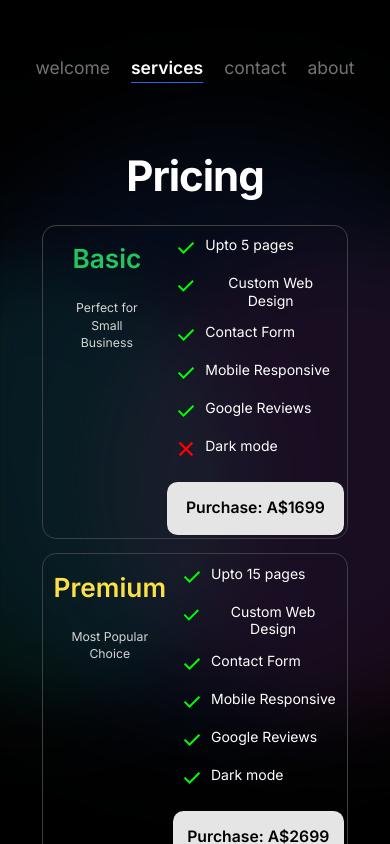
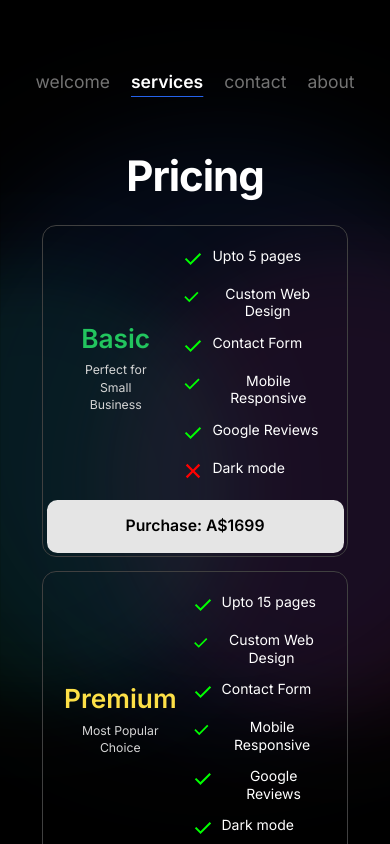
Before and after one commit to kyaakpa/webtion, a Next.js app: page /services in a window 390 px wide. Shown: the top 844 px of the page. Built offline with nearby package versions, Linux system fonts and the light colour scheme.

Commit message:
responseive minor fixes

```diff
--- a/app/components/Nav.js
+++ b/app/components/Nav.js
@@ -7,7 +7,7 @@ const Nav = () => {
 
   return (
     <nav>
-      <ul className="flex justify-center pt-16 sm:gap-12 gap-6 text-xl h-[15vh] text-neutral-500">
+      <ul className="flex justify-center pt-20 sm:pt-16 sm:gap-12 gap-6 text-xl h-[15vh] text-neutral-500">
         <li className={path === "/welcome" ? "active" : "inactive"}>
           <Link href="/welcome">welcome</Link>
         </li>
--- a/app/components/PricingCard.js
+++ b/app/components/PricingCard.js
@@ -11,24 +11,33 @@ const PricingCard = ({
   price,
 }) => {
   return (
-    <div className="p-1 lg:items-center flex lg:flex-col border  border-neutral-700 justify-between lg:justify-evenly rounded-2xl w-full lg:w-[300px] lg:gap-6">
-      <div className="lg:p-0 p-2 flex flex-col lg:gap-0 gap-5 ">
-        <h5 className={`text-3xl pt-2 ${titleColor} font-semibold`}>{title}</h5>
-        <p className="pt-2 h-[5vh] text-sm px-4 text-neutral-300 flex-col flex">
+    <div className="p-1 lg:items-center flex max-lg:flex-col lg:flex-col border  border-neutral-700 justify-between lg:justify-evenly rounded-2xl w-full lg:w-[300px] lg:gap-6">
+      <div className=" max-lg:flex max-lg:flex-row max-lg:p-3">
+        <div className="lg:p-0 p-2 flex flex-col max-lg:justify-center lg:h-[12vh]">
+          <h5 className={`text-3xl pt-2 ${titleColor} font-semibold`}>
+            {title}
+          </h5>
+          <p className="pt-2 lg:h-[5vh] text-sm px-4 text-neutral-300 flex-col flex">
             {caption}
             <span>{bonusCaption}</span>
           </p>
         </div>
-      <div className="hidden lg:block border-t lg:w-48 w-72 border-neutral-500 self-center" />
+        <div className="hidden lg:block border-t lg:w-48 w-72 border-neutral-500 p-2 self-center" />
         <div className="flex flex-col w-full lg:items-start items-center justify-between gap-4">
           <ul className="flex flex-col">
             {list.map((item, index) => (
               <li key={index} className="flex gap-2 p-2">
-              {item === "Dark mode" && title === "Basic" ? <Cross /> : <Tick />}
+                {item === "Dark mode" && title === "Basic" ? (
+                  <Cross />
+                ) : (
+                  <Tick />
+                )}
                 {item}
               </li>
             ))}
           </ul>
+        </div>
+      </div>
       <Link
         href={"/contact"}
         className="flex p-4 justify-center font-semibold lg:text-2xl text-lg lg:block bg-neutral-200 text-black rounded-xl self-end lg:w-full w-full hover:scale-95"
@@ -36,7 +45,6 @@ const PricingCard = ({
         <button>{price}</button>
       </Link>
     </div>
-    </div>
   );
 };
 
--- a/app/contact/page.js
+++ b/app/contact/page.js
@@ -48,7 +48,7 @@ const Contact = () => {
 
   return (
     <div
-      className={`flex h-[85vh] lg:justify-evenly justify-center pt-12 bg-blue-900 rounded-tl-full`}
+      className={`flex h-[75vh] sm:h-[85vh] lg:justify-evenly justify-center  bg-blue-900 lg:rounded-tl-full`}
     >
       <div>
         <Image
@@ -56,7 +56,7 @@ const Contact = () => {
           width={500}
           height={500}
           alt="Human Interaction"
-          className="lg:block hidden "
+          className="lg:block hidden"
           priority
         />
       </div>
```
Lines whose indentation alone changed are shown as unchanged.
